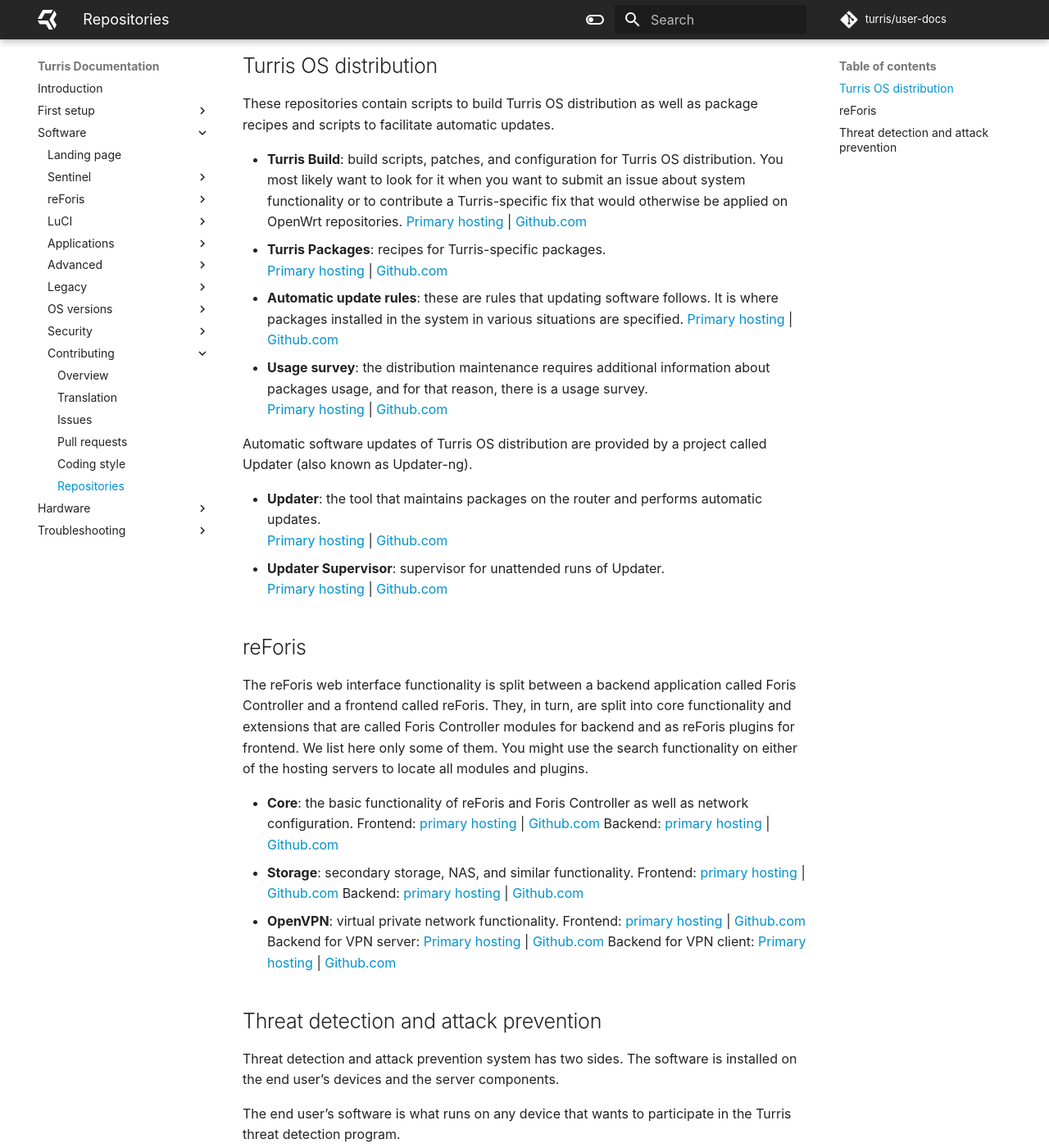
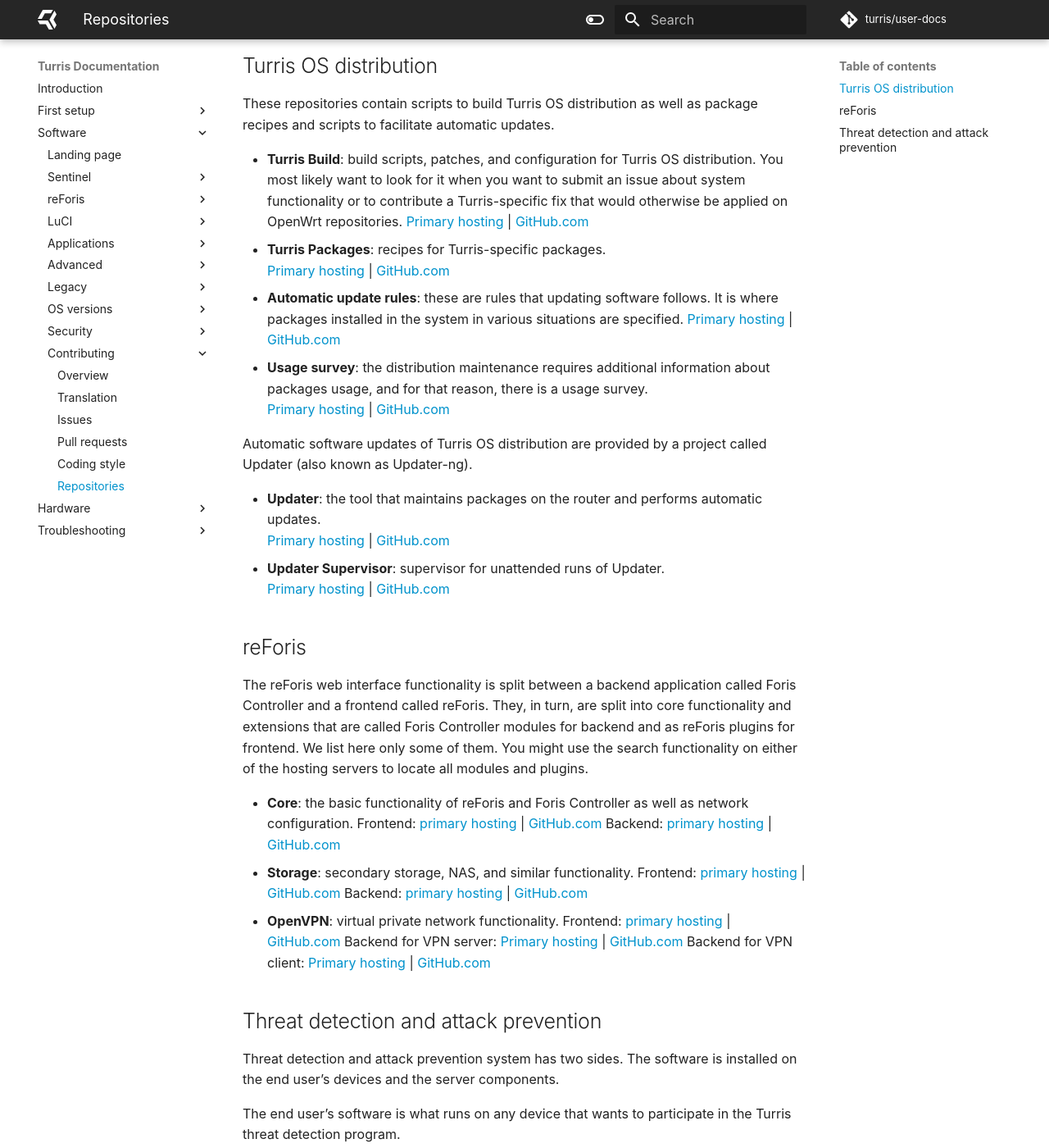
Before and after one commit to turris-cz/user-docs, an MkDocs documentation site: the page built from docs/geek/contributing/repositories.md, in a window 1280 px wide and 1400 px high, scrolled down 233 px. Shown: the whole window at 82% size. Built offline with MkDocs 1.6.1 and Material for MkDocs 9.7.7, drawn with Linux system fonts in a browser that asks for light colours; some of the changed text lies outside the part shown.

```diff
--- a/docs/geek/contributing/repositories.md
+++ b/docs/geek/contributing/repositories.md
@@ -19,18 +19,18 @@ package recipes and scripts to facilitate automatic updates.
   issue about system functionality or to contribute a Turris-specific fix that
   would otherwise be applied on OpenWrt repositories.
   [Primary hosting](https://gitlab.nic.cz/turris/os/build) |
-  [Github.com](https://github.com/turris-cz/os-build/)
+  [GitHub.com](https://github.com/turris-cz/os-build/)
 * **Turris Packages**: recipes for Turris-specific packages.
   [Primary hosting](https://gitlab.nic.cz/turris/os/packages) |
-  [Github.com](https://github.com/turris-cz/os-packages)
+  [GitHub.com](https://github.com/turris-cz/os-packages)
 * **Automatic update rules**: these are rules that updating software follows. It
   is where packages installed in the system in various situations are specified.
   [Primary hosting](https://gitlab.nic.cz/turris/os/updater-lists) |
-  [Github.com](https://github.com/turris-cz/os-updater-lists)
+  [GitHub.com](https://github.com/turris-cz/os-updater-lists)
 * **Usage survey**: the distribution maintenance requires additional information
   about packages usage, and for that reason, there is a usage survey.
   [Primary hosting](https://gitlab.nic.cz/turris/sentinel/turris-survey) |
-  [Github.com](https://github.com/turris-cz/sentinel-turris-survey)
+  [GitHub.com](https://github.com/turris-cz/sentinel-turris-survey)
 
 Automatic software updates of Turris OS distribution are provided by a project
 called Updater (also known as Updater-ng).
@@ -38,10 +38,10 @@ called Updater (also known as Updater-ng).
 * **Updater**: the tool that maintains packages on the router and performs
   automatic updates.
   [Primary hosting](https://gitlab.nic.cz/turris/updater/updater) |
-  [Github.com](https://github.com/turris-cz/updater)
+  [GitHub.com](https://github.com/turris-cz/updater)
 * **Updater Supervisor**: supervisor for unattended runs of Updater.
   [Primary hosting](https://gitlab.nic.cz/turris/updater/supervisor) |
-  [Github.com](https://github.com/turris-cz/updater-supervisor)
+  [GitHub.com](https://github.com/turris-cz/updater-supervisor)
 
 
 ## reForis
@@ -57,27 +57,27 @@ locate all modules and plugins.
   network configuration.
   Frontend:
   [primary hosting](https://gitlab.nic.cz/turris/reforis/reforis) |
-  [Github.com](https://github.com/turris-cz/reforis)
+  [GitHub.com](https://github.com/turris-cz/reforis)
   Backend:
   [primary hosting](https://gitlab.nic.cz/turris/foris-controller/foris-controller) |
-  [Github.com](https://github.com/turris-cz/foris-controller)
+  [GitHub.com](https://github.com/turris-cz/foris-controller)
 * **Storage**: secondary storage, NAS, and similar functionality.
   Frontend:
   [primary hosting](https://gitlab.nic.cz/turris/reforis/reforis-storage-plugin) |
-  [Github.com](https://github.com/turris-cz/reforis-storage)
+  [GitHub.com](https://github.com/turris-cz/reforis-storage)
   Backend:
   [primary hosting](https://gitlab.nic.cz/turris/foris-controller/foris-controller-storage-module) |
-  [Github.com](https://github.com/turris-cz/foris-controller-storage-module)
+  [GitHub.com](https://github.com/turris-cz/foris-controller-storage-module)
 * **OpenVPN**: virtual private network functionality.
   Frontend:
   [primary hosting](https://gitlab.nic.cz/turris/reforis/reforis-openvpn-plugin) |
-  [Github.com](https://github.com/turris-cz/reforis-openvpn)
+  [GitHub.com](https://github.com/turris-cz/reforis-openvpn)
   Backend for VPN server:
   [Primary hosting](https://gitlab.nic.cz/turris/foris-controller/foris-controller-openvpn-module) |
-  [Github.com](https://github.com/turris-cz/foris-controller-openvpn-module)
+  [GitHub.com](https://github.com/turris-cz/foris-controller-openvpn-module)
   Backend for VPN client:
   [Primary hosting](https://gitlab.nic.cz/turris/foris-controller/foris-controller-openvpn_client-module) |
-  [Github.com](https://github.com/turris-cz/foris-controller-openvpn_client-module)
+  [GitHub.com](https://github.com/turris-cz/foris-controller-openvpn_client-module)
 
 
 ## Threat detection and attack prevention
@@ -91,23 +91,23 @@ the Turris threat detection program.
 * **Client for Dynamic Firewall**: software that subscribes on updates from the
   threat detection system and adds IP addresses to a firewall block list.
   [Primary hosting](https://gitlab.nic.cz/turris/sentinel/dynfw-client ) |
-  [Github.com](https://github.com/turris-cz/sentinel-dynfw-client )
+  [GitHub.com](https://github.com/turris-cz/sentinel-dynfw-client )
 * **Minipots**: minimal honeypots for a limited number of protocols used to trap
   and identify attackers.
   [Primary hosting](https://gitlab.nic.cz/turris/sentinel/minipot ) |
-  [Github.com](https://github.com/turris-cz/sentinel-minipot )
+  [GitHub.com](https://github.com/turris-cz/sentinel-minipot )
 * **Firewall logs**: the collector of blocked/dropped connections on the firewall.
   [Primary hosting](https://gitlab.nic.cz/turris/sentinel/fwlogs ) |
-  [Github.com](https://github.com/turris-cz/sentinel-fwlogs )
+  [GitHub.com](https://github.com/turris-cz/sentinel-fwlogs )
 * **Sentinel Proxy**: the proxy server that forwards locally detected threats by one
   of the detection tools to a common threat detection server.
   [Primary hosting](https://gitlab.nic.cz/turris/sentinel/proxy ) |
-  [Github.com](https://github.com/turris-cz/sentinel-proxy )
+  [GitHub.com](https://github.com/turris-cz/sentinel-proxy )
 * **Certificate generator**: Sentinel Proxy has to be authenticated to the threat
   detection server using temporally certificate. This software implements a way
   to obtain such certificate.
   [Primary hosting](https://gitlab.nic.cz/turris/sentinel/certgen ) |
-  [Github.com](https://github.com/turris-cz/sentinel-certgen )
+  [GitHub.com](https://github.com/turris-cz/sentinel-certgen )
 
 The server components are, in general, not of much use to an end-user, but they are
 open source and thus available for review and contributions. They are split into
@@ -116,12 +116,12 @@ There is also a web interface for data visualization you might be interested in.
 
 * **SView**: the data visualization web application.
   [Primary hosting](https://gitlab.nic.cz/turris/sentinel/sview ) |
-  [Github.com](https://github.com/turris-cz/sentinel-sview )
+  [GitHub.com](https://github.com/turris-cz/sentinel-sview )
 * **Base for pipeline boxes**: this is a library with a general code for the
   boxes in the server pipeline.
   [Primary hosting](https://gitlab.nic.cz/turris/sentinel/sn ) |
-  [Github.com](https://github.com/turris-cz/sentinel-sn )
+  [GitHub.com](https://github.com/turris-cz/sentinel-sn )
 * **Server component for certificate generator**: the server-side for
   certificate generator.
   [Primary hosting](https://gitlab.nic.cz/turris/sentinel/ca ) |
-  [Github.com](https://github.com/turris-cz/sentinel-ca )
+  [GitHub.com](https://github.com/turris-cz/sentinel-ca )
```
